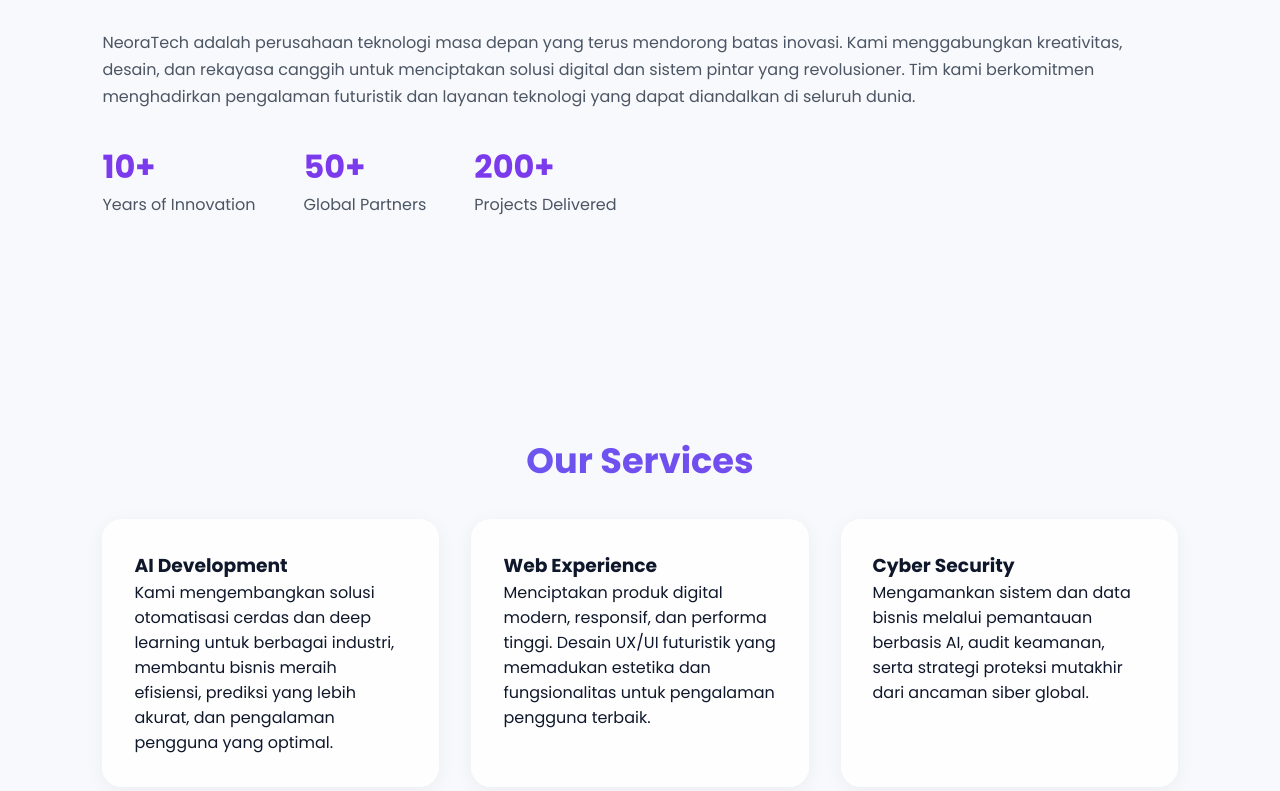
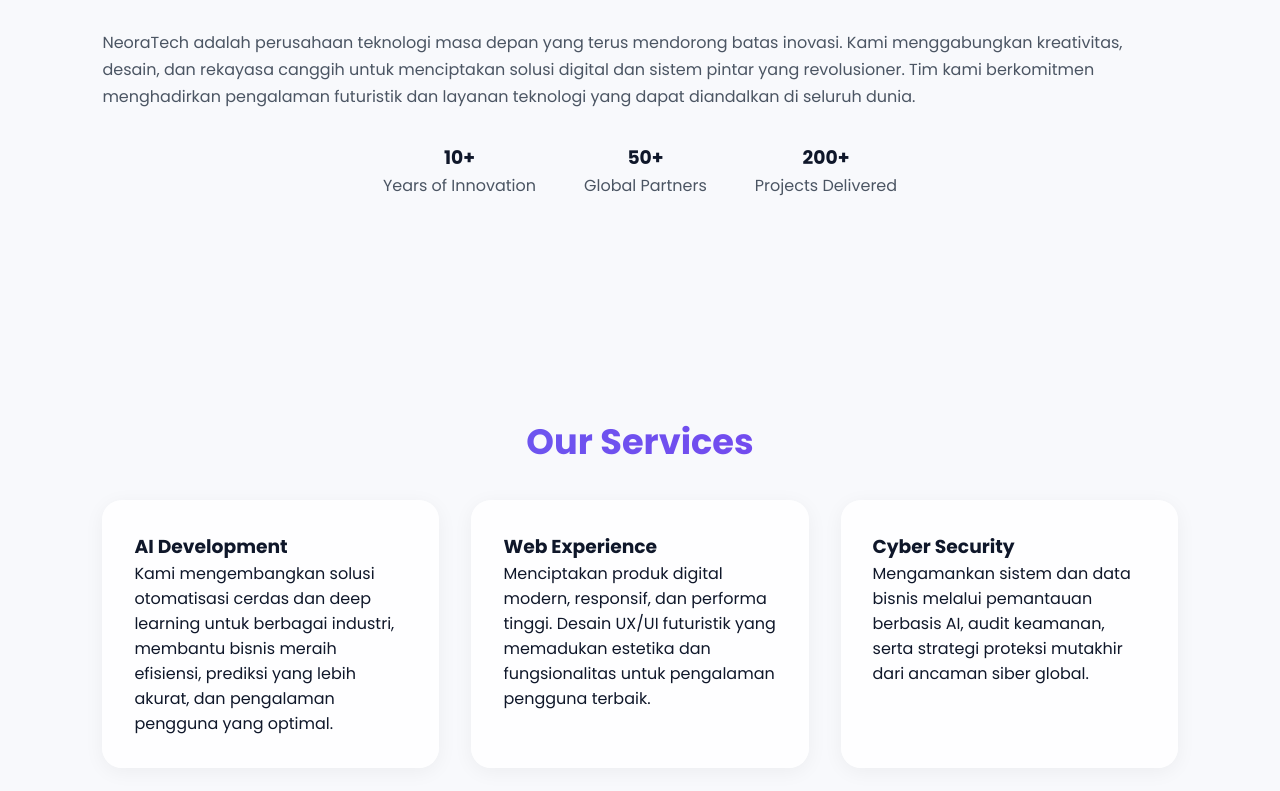
Before and after one commit to azrilgg/NeoraTech, a plain HTML site: page index.html in a window 1280 px wide. Shown: the part 1720-2511 px from the top of the page. Drawn offline with nearby package versions, Linux system fonts and the light colour scheme.

Commit message:
Update styles.css

```diff
--- a/styles.css
+++ b/styles.css
@@ -273,14 +273,15 @@ h2 {
 
 .about .stats {
   display: flex;
-  justify-content: start;
+  justify-content: center; /* ubah start jadi center */
   gap: 3rem;
   margin-top: 2rem;
+  flex-wrap: wrap; /* supaya jika sempit bisa turun ke baris baru */
 }
 
-.about .stats div h3 {
-  font-size: 2rem;
-  color: var(--secondary);
+.about .stats div {
+  min-width: 120px; /* opsional, supaya kotak stats tidak terlalu sempit */
+  text-align: center; /* buat angka dan teks rata tengah */
 }
 
 /* Services */
```
